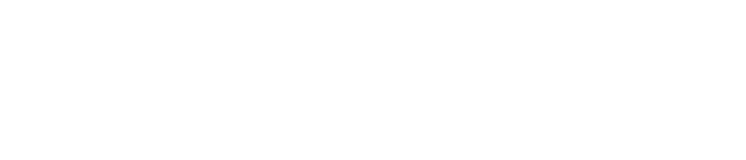
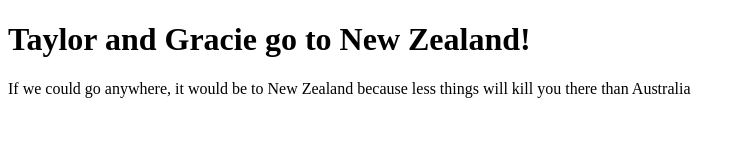
Before and after one commit to gracielundell/Vacation-bootstrap, a plain HTML site: page index.html in a window 1280 px wide. Shown: the whole page, without its empty margins (0-746 px from the left). Drawn offline with Linux system fonts and the light colour scheme.

Commit message:
Add rough outline of what page will look like

```diff
--- a/index.html
+++ b/index.html
@@ -2,9 +2,16 @@
 <html>
 <head>
   <link href="css/styles.css" rel="stylesheet" type="text/css" media="all">
+  <title>Dream Vacation</title>
 </head>
 
 <body>
+  <!--nav bar-->
+
+  <h1>Taylor and Gracie go to New Zealand!</h1>
+  <p>If we could go anywhere, it would be to New Zealand because less things will kill you there than Australia</p>
+  <!--pic carosel-->
+  <!--columns of what we would do-->
 
 </body>
 </html>
```
